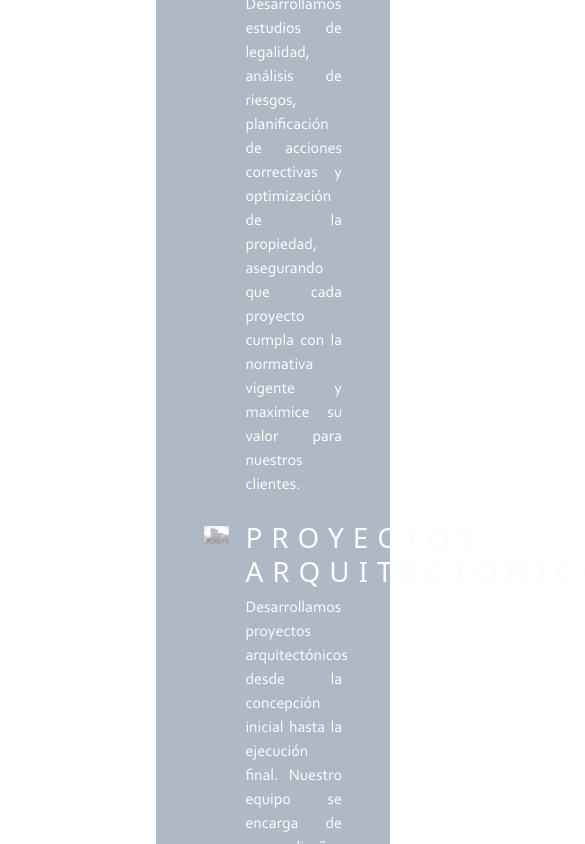
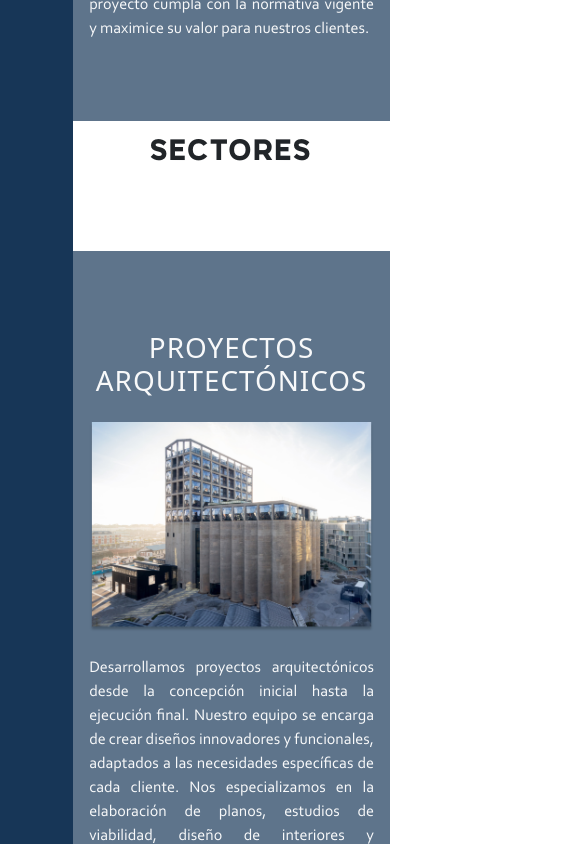
Before and after one commit to RakonaDev/arquizo, a React (Vite) app: page / in a window 390 px wide. Shown: the part 8380-9224 px from the top of the page, 585 px wide, since content can reach past the window. Built offline with nearby package versions, Linux system fonts and the light colour scheme.

Commit message:
Responsive Sectores

```diff
--- a/src/components/Sectores/Sectores.css
+++ b/src/components/Sectores/Sectores.css
@@ -41,6 +41,7 @@
 
   .sector-header{
     width: 30%;
+    display: block;
   }
 
   .sector-body{
@@ -52,6 +53,11 @@
   }
 }
 
+.sector-footer{
+  display: none;
+}
+
+@media (width > 768px){
   .extending-animation{
     view-timeline-name: --reveal;
     animation-name: extending;
@@ -61,6 +67,10 @@
     animation-range: entry 20% cover 50%;
   }
 
+  .img-responsive{
+    display: none;
+  }
+
   .extending-aside-animation{
     view-timeline-name: --reveal;
     animation-name: extending-aside;
@@ -68,6 +78,63 @@
 
     animation-timeline: --reveal;
     animation-range: entry 20% cover 50%;
+  }
+}
+
+@media screen and (max-width: 768px){
+  .sector-header{
+    display: none !important;
+    width: 0% !important;
+
+    >img{
+      display: none !important;
+    }
+  }
+
+  .sectores-aside{
+    display: none !important;
+  }
+
+  .sector-body{
+    width: 100% !important;
+    padding: 5rem 1rem !important;
+    background-color: rgba(9, 42, 77, 0.65);
+
+    >p{
+      width: 100% !important;
+    }
+    >h1{
+      letter-spacing: 1px !important;
+      text-align: center !important;
+      text-overflow: clip !important;
+    }
+  }
+
+  .img-responsive{
+    display: block;
+    margin: 1.5rem auto;
+  }
+
+  .sectores-main{
+    padding: 0rem;
+    background-color: transparent;
+  }
+
+  .sector-item{
+    flex-wrap: wrap;
+    overflow: hidden;
+    width: 100% !important;
+  }
+
+  .sector-footer{
+    display: block !important;
+    background-color: transparent !important;
+    padding-bottom: 3rem !important;
+
+    >h1{
+      letter-spacing: 4px !important;
+    }
+  }
 }
 
 @keyframes extending {
@@ -84,8 +151,10 @@
 @keyframes extending-aside {
   from{
     width: 40%;
+    opacity: 0.5;
   }
   to{
     width: 20%;
+    opacity: 1;
   }
 }
--- a/src/components/Sectores/Sectores.jsx
+++ b/src/components/Sectores/Sectores.jsx
@@ -17,10 +17,11 @@ export function Sectores() {
             {/* Sector 1 */}
             <div className="sector-item">
               <article className="sector-header">
-                <img src={Sector1} alt="sector1" className="w-100" />
+                <img src={Sector1} alt="sector1" className="w-100 imagen-pc"/>
               </article>
               <section className="sector-body">
                 <h1 className="fs-1 text-light">SANEAMIENTO FÍSICO LEGAR</h1>
+                <img src={Sector1} alt="sector1" className="w-100 img-responsive"/>
                 <p className="fs-6 text-light text-justify corbel">
                   Realizamos proyectos de saneamiento físico legal desde la
                   etapa preliminar hasta su implementación. En la fase inicial,
@@ -33,6 +34,9 @@ export function Sectores() {
                   nuestros clientes.
                 </p>
               </section>
+              <footer className="text-center w-100 sector-footer">
+                <h1 className="w-100 fw-bold ibrand">SECTORES</h1>
+              </footer>
             </div>
 
             {/* Sector 2 */}
@@ -41,7 +45,8 @@ export function Sectores() {
                 <img src={Sector2} alt="sector1" className="w-100" />
               </article>
               <section className="sector-body">
-                <h1 className="fs-1 text-light">PROYECTOS ARQUITECTONICOS</h1>
+                <h1 className="fs-1 text-light">PROYECTOS ARQUITECTÓNICOS</h1>
+                <img src={Sector2} alt="sector1" className="w-100 img-responsive"/>
                 <p className="fs-6 text-light text-justify corbel">
                   Desarrollamos proyectos arquitectónicos desde la concepción
                   inicial hasta la ejecución final. Nuestro equipo se encarga de
@@ -54,6 +59,9 @@ export function Sectores() {
                   con su entorno y respete la normativa vigente.
                 </p>
               </section>
+              <footer className="text-center w-100 sector-footer">
+                <h1 className="w-100 fw-bold ibrand">SECTORES</h1>
+              </footer>
             </div>
 
             {/* Sector 3 */}
@@ -63,6 +71,7 @@ export function Sectores() {
               </article>
               <section className="sector-body">
                 <h1 className="fs-1 text-light">DISEÑO DE INTERIORES</h1>
+                <img src={Sector3} alt="sector1" className="w-100 img-responsive"/>
                 <p className="fs-6 text-light text-justify corbel">
                   Ofrecemos servicios de diseño de interiores que transforman
                   espacios en entornos funcionales y estéticamente agradables.
@@ -76,6 +85,9 @@ export function Sectores() {
                   ambiente.
                 </p>
               </section>
+              <footer className="text-center w-100 sector-footer">
+                <h1 className="w-100 fw-bold ibrand">SECTORES</h1>
+              </footer>
             </div>
           </main>
         </article>
```
Lines whose indentation alone changed are shown as unchanged.
